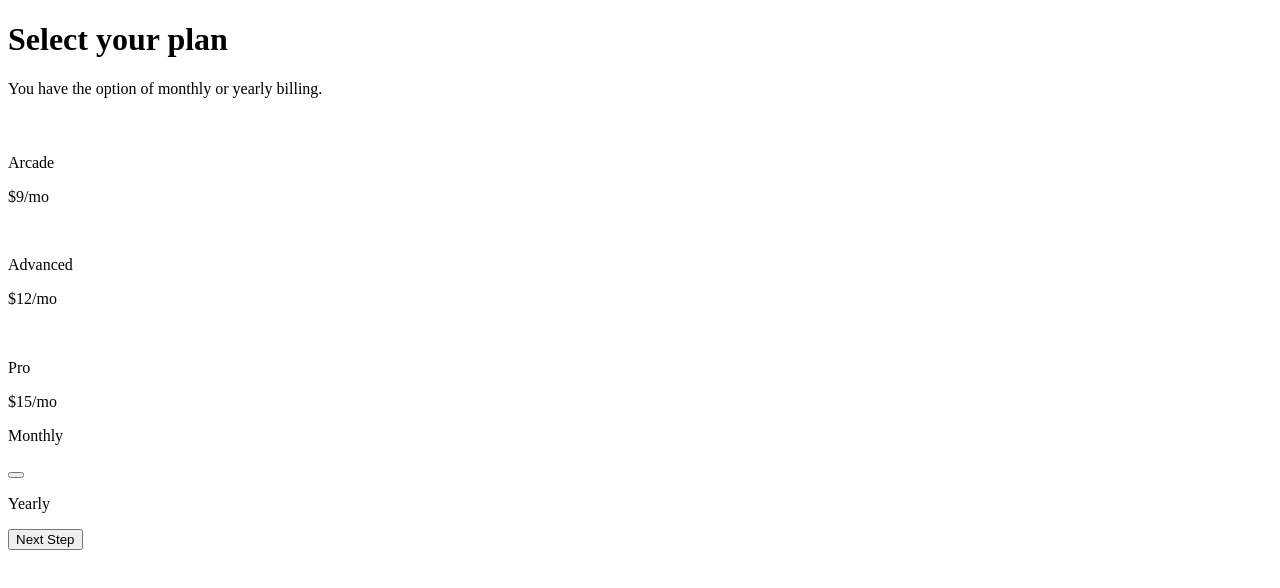
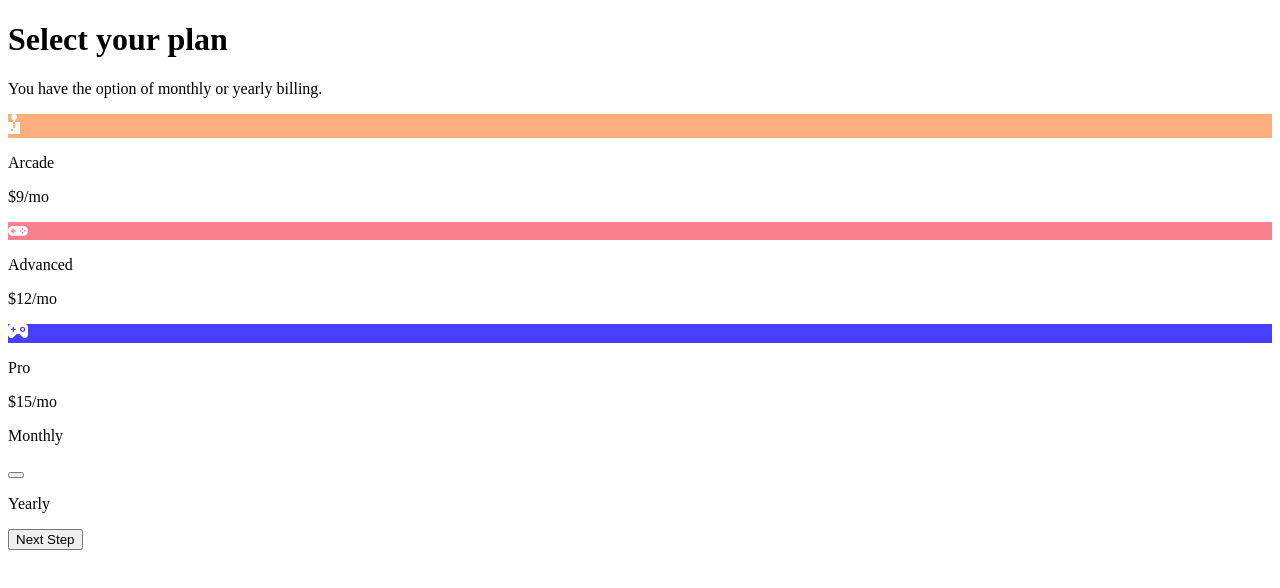
Before and after one commit to tiemibf/multi-step-form, a Next.js app: page /SelectPlan/SelectPlan in a window 1280 px wide. Shown: the top 588 px of the page. Built offline with nearby package versions, Linux system fonts and the light colour scheme.

Commit message:
fix: icon's background color

```diff
--- a/src/components/Icon.tsx
+++ b/src/components/Icon.tsx
@@ -4,5 +4,9 @@ interface IIconProps {
 }
 
 export const Icon = ({ color, icon }: IIconProps) => {
-    return <div className={`rounded-full w-10 h-10 flex items-center justify-center bg-[${color}]`}>{icon}</div>;
+    return (
+        <div className="rounded-full w-10 h-10 flex items-center justify-center" style={{ backgroundColor: color }}>
+            {icon}
+        </div>
+    );
 };
```
